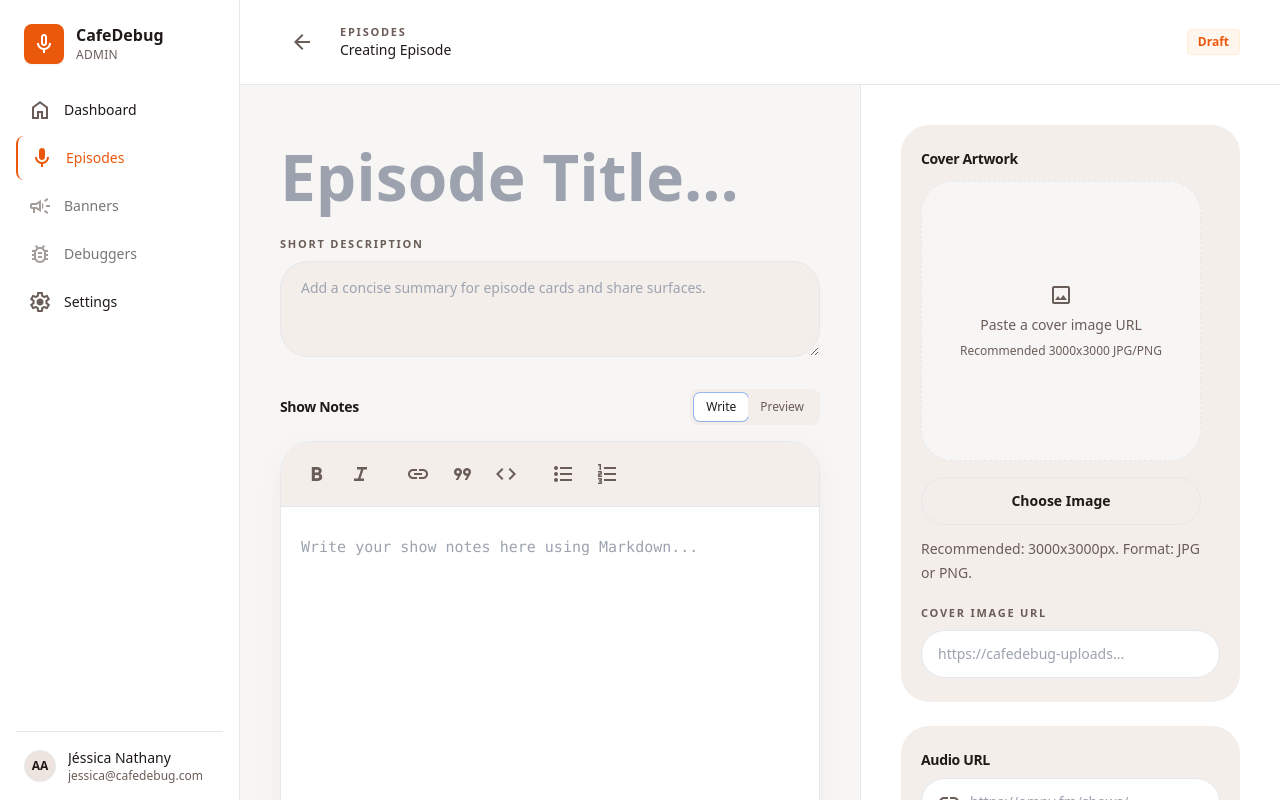
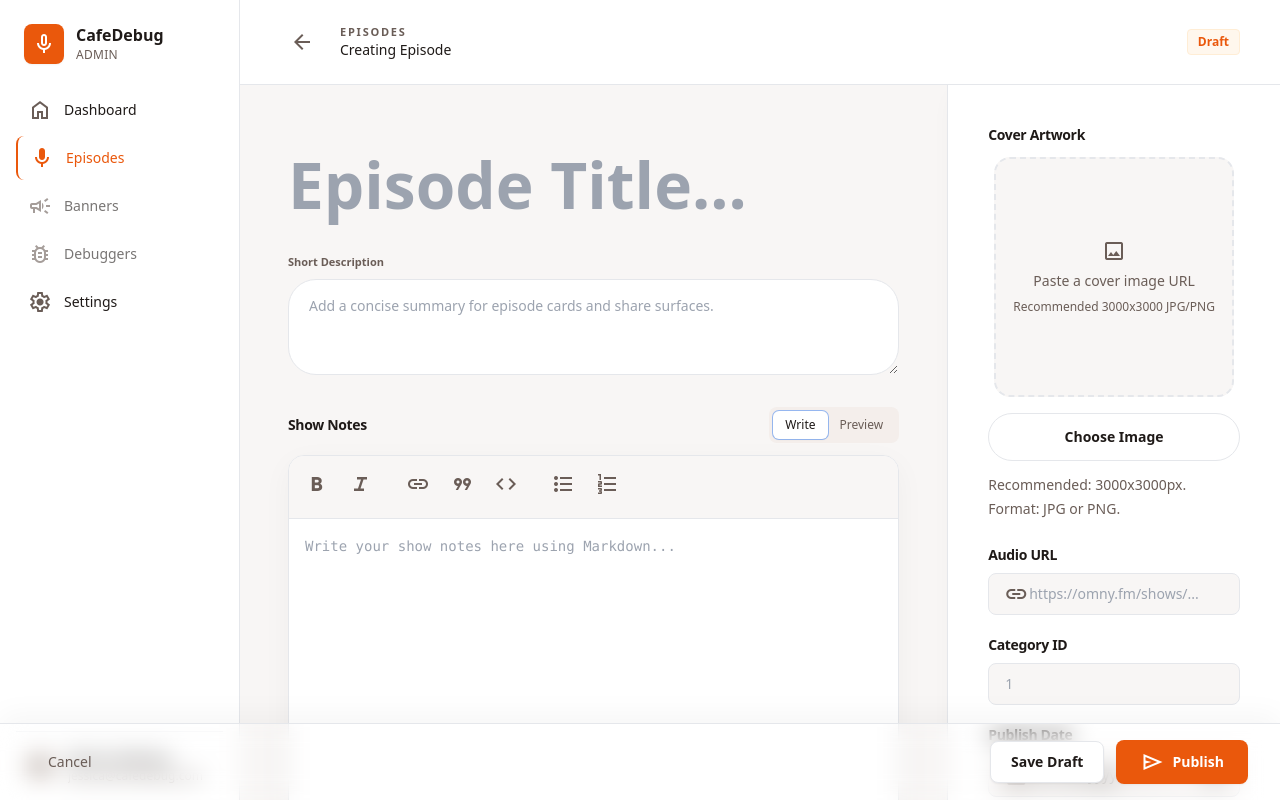
Before and after one commit to RegisBarros/cafedebug-ui, a Next.js app in the folder apps/admin/: page /episodes/new in a window 1280 px wide. Shown: the top 800 px of the page. Built offline with nearby package versions, Linux system fonts and the light colour scheme.

Commit message:
fix(styles): update input and button styles for improved UI consistency in episode editor

```diff
--- a/apps/admin/src/features/episodes/components/episode-editor-form.tsx
+++ b/apps/admin/src/features/episodes/components/episode-editor-form.tsx
@@ -36,12 +36,12 @@ const labelClassName =
   "text-sm font-semibold tracking-tight text-on-surface";
 
 const inputClassName =
-  "h-12 w-full rounded-full border border-outline-variant/70 bg-surface-container-lowest px-4 text-sm text-on-surface outline-none transition focus:border-primary focus:ring-2 focus:ring-focus-ring placeholder:text-on-surface-variant/60";
+  "w-full rounded-lg border border-outline-variant/70 bg-surface px-4 py-2.5 text-sm text-on-surface outline-none transition focus:border-primary focus:ring-2 focus:ring-focus-ring placeholder:text-on-surface-variant/60";
 
 const iconInputClassName =
-  "h-12 w-full rounded-full border border-outline-variant/70 bg-surface-container-lowest pl-12 pr-4 text-sm text-on-surface outline-none transition focus:border-primary focus:ring-2 focus:ring-focus-ring placeholder:text-on-surface-variant/60";
+  "w-full rounded-lg border border-outline-variant/70 bg-surface pl-10 pr-4 py-2.5 text-sm text-on-surface outline-none transition focus:border-primary focus:ring-2 focus:ring-focus-ring placeholder:text-on-surface-variant/60";
 
-const metadataSectionClassName = "space-y-5 rounded-[1.75rem] bg-surface-container-low px-5 py-6";
+const metadataSectionClassName = "space-y-5";
 
 export function EpisodeEditorForm({
   activeAction,
@@ -56,7 +56,6 @@ export function EpisodeEditorForm({
   const [editorMode, setEditorMode] = useState<EditorMode>("write");
   const [tagDraft, setTagDraft] = useState("");
   const descriptionRef = useRef<HTMLTextAreaElement | null>(null);
-  const imageUrlRef = useRef<HTMLInputElement | null>(null);
 
   const {
     register,
@@ -65,7 +64,6 @@ export function EpisodeEditorForm({
     formState: { errors }
   } = form;
   const descriptionField = register("description");
-  const imageUrlField = register("imageUrl");
 
   const description = watch("description");
   const imageUrl = watch("imageUrl");
@@ -206,13 +204,15 @@ export function EpisodeEditorForm({
       ) : null}
 
       <form className="flex flex-1 flex-col" noValidate>
-        <div className="grid flex-1 xl:grid-cols-[minmax(0,1fr)_minmax(340px,420px)]">
-          <section className="bg-surface px-6 pb-32 pt-8 lg:px-8 xl:px-10 xl:pb-36 xl:pt-12">
-            <div className="mx-auto flex max-w-[980px] flex-col gap-8">
+        <input type="hidden" {...register("imageUrl")} />
+
+        <div className="mx-auto flex w-full max-w-[1600px] flex-1 flex-col pb-24 md:flex-row">
+          <section className="w-full px-6 pb-32 pt-8 md:w-[60%] md:p-8 lg:w-[68%] lg:p-12">
+            <div className="flex flex-col gap-8">
               <div className="space-y-4">
                 <input
                   aria-invalid={errors.title ? true : undefined}
-                  className="w-full border-0 bg-transparent px-0 font-display text-4xl font-bold leading-[0.98] text-on-surface outline-none placeholder:text-on-surface-variant/35 focus:ring-0 md:text-5xl xl:text-[4rem]"
+                  className="w-full border-0 border-b-2 border-transparent bg-transparent px-0 py-2 font-display text-4xl font-bold leading-[0.98] text-on-surface outline-none transition-colors placeholder:text-on-surface-variant/35 hover:border-outline-variant/60 focus:border-primary focus:ring-0 md:text-5xl xl:text-[4rem]"
                   placeholder="Episode Title..."
                   type="text"
                   {...register("title")}
@@ -222,12 +222,12 @@ export function EpisodeEditorForm({
                 ) : null}
 
                 <label className="flex flex-col gap-2">
-                  <span className="text-[11px] font-semibold uppercase tracking-[0.16em] text-on-surface-variant">
+                  <span className="text-[11px] font-semibold text-on-surface-variant">
                     Short Description
                   </span>
                   <textarea
                     aria-invalid={errors.shortDescription ? true : undefined}
-                    className="min-h-24 w-full rounded-[1.75rem] border border-outline-variant/60 bg-surface-container-low px-5 py-4 text-sm text-on-surface outline-none transition placeholder:text-on-surface-variant/55 focus:border-primary focus:ring-2 focus:ring-focus-ring"
+                    className="min-h-24 w-full rounded-[1.75rem] border border-outline-variant/60 bg-surface-container-lowest px-5 py-4 text-sm text-on-surface outline-none transition placeholder:text-on-surface-variant/55 focus:border-primary focus:ring-2 focus:ring-focus-ring"
                     maxLength={240}
                     placeholder="Add a concise summary for episode cards and share surfaces."
                     {...register("shortDescription")}
@@ -238,7 +238,7 @@ export function EpisodeEditorForm({
                 </label>
               </div>
 
-              <div className="space-y-4">
+              <div className="flex min-h-[500px] flex-1 flex-col gap-3">
                 <div className="flex flex-wrap items-center justify-between gap-4">
                   <label className={labelClassName} htmlFor="episode-show-notes">
                     Show Notes
@@ -249,7 +249,7 @@ export function EpisodeEditorForm({
                       className={`inline-flex items-center justify-center rounded-md px-3 py-1.5 text-xs font-medium transition-colors ${
                         editorMode === "write"
                           ? "bg-surface-container-lowest text-on-surface shadow-sm ring-1 ring-outline-variant/50"
-                          : "bg-surface-container-low text-on-surface-variant hover:text-on-surface"
+                          : "bg-transparent text-on-surface-variant hover:text-on-surface"
                       }`}
                       onClick={(event) => {
                         event.preventDefault();
@@ -263,7 +263,7 @@ export function EpisodeEditorForm({
                       className={`inline-flex items-center justify-center rounded-md px-3 py-1.5 text-xs font-medium transition-colors ${
                         editorMode === "preview"
                           ? "bg-surface-container-lowest text-on-surface shadow-sm ring-1 ring-outline-variant/50"
-                          : "bg-surface-container-low text-on-surface-variant hover:text-on-surface"
+                          : "bg-transparent text-on-surface-variant hover:text-on-surface"
                       }`}
                       onClick={(event) => {
                         event.preventDefault();
@@ -276,11 +276,11 @@ export function EpisodeEditorForm({
                   </div>
                 </div>
 
-                <div className="overflow-hidden rounded-[2rem] border border-outline-variant/60 bg-surface-container-lowest shadow-ambient">
-                  <div className="flex flex-wrap items-center gap-1 border-b border-outline-variant/50 bg-surface-container-low px-4 py-3 text-on-surface-variant">
+                <div className="overflow-hidden rounded-xl border border-outline-variant/60 bg-surface-container-lowest shadow-ambient">
+                  <div className="flex flex-wrap items-center gap-1 overflow-x-auto border-b border-outline-variant/50 bg-surface px-2 py-2 text-on-surface-variant">
                     <button
                       aria-label="Bold"
-                      className="inline-flex h-10 w-10 items-center justify-center rounded-xl transition hover:bg-surface-container-high hover:text-on-surface"
+                      className="rounded-lg p-2 transition hover:bg-surface-container-low hover:text-on-surface"
                       onClick={(event) => {
                         event.preventDefault();
                         wrapSelection("**");
@@ -293,7 +293,7 @@ export function EpisodeEditorForm({
                     </button>
                     <button
                       aria-label="Italic"
-                      className="inline-flex h-10 w-10 items-center justify-center rounded-xl transition hover:bg-surface-container-high hover:text-on-surface"
+                      className="rounded-lg p-2 transition hover:bg-surface-container-low hover:text-on-surface"
                       onClick={(event) => {
                         event.preventDefault();
                         wrapSelection("*");
@@ -304,10 +304,10 @@ export function EpisodeEditorForm({
                         format_italic
                       </span>
                     </button>
-                    <span className="mx-1 h-6 w-px bg-outline-variant/70" />
+                    <span className="mx-1 h-5 w-px bg-outline-variant/50" />
                     <button
                       aria-label="Link"
-                      className="inline-flex h-10 w-10 items-center justify-center rounded-xl transition hover:bg-surface-container-high hover:text-on-surface"
+                      className="rounded-lg p-2 transition hover:bg-surface-container-low hover:text-on-surface"
                       onClick={(event) => {
                         event.preventDefault();
                         insertLink();
@@ -320,7 +320,7 @@ export function EpisodeEditorForm({
                     </button>
                     <button
                       aria-label="Quote"
-                      className="inline-flex h-10 w-10 items-center justify-center rounded-xl transition hover:bg-surface-container-high hover:text-on-surface"
+                      className="rounded-lg p-2 transition hover:bg-surface-container-low hover:text-on-surface"
                       onClick={(event) => {
                         event.preventDefault();
                         prefixLines((line) => `> ${line}`);
@@ -333,7 +333,7 @@ export function EpisodeEditorForm({
                     </button>
                     <button
                       aria-label="Code"
-                      className="inline-flex h-10 w-10 items-center justify-center rounded-xl transition hover:bg-surface-container-high hover:text-on-surface"
+                      className="rounded-lg p-2 transition hover:bg-surface-container-low hover:text-on-surface"
                       onClick={(event) => {
                         event.preventDefault();
                         wrapSelection("`");
@@ -344,10 +344,10 @@ export function EpisodeEditorForm({
                         code
                       </span>
                     </button>
-                    <span className="mx-1 h-6 w-px bg-outline-variant/70" />
+                    <span className="mx-1 h-5 w-px bg-outline-variant/50" />
                     <button
                       aria-label="Bulleted List"
-                      className="inline-flex h-10 w-10 items-center justify-center rounded-xl transition hover:bg-surface-container-high hover:text-on-surface"
+                      className="rounded-lg p-2 transition hover:bg-surface-container-low hover:text-on-surface"
                       onClick={(event) => {
                         event.preventDefault();
                         prefixLines((line) => `- ${line}`);
@@ -360,7 +360,7 @@ export function EpisodeEditorForm({
                     </button>
                     <button
                       aria-label="Numbered List"
-                      className="inline-flex h-10 w-10 items-center justify-center rounded-xl transition hover:bg-surface-container-high hover:text-on-surface"
+                      className="rounded-lg p-2 transition hover:bg-surface-container-low hover:text-on-surface"
                       onClick={(event) => {
                         event.preventDefault();
                         prefixLines((line, index) => `${index + 1}. ${line}`);
@@ -376,7 +376,7 @@ export function EpisodeEditorForm({
                   {editorMode === "write" ? (
                     <textarea
                       aria-invalid={errors.description ? true : undefined}
-                      className="min-h-[520px] w-full resize-none border-0 bg-transparent px-5 py-6 font-mono text-[15px] leading-8 text-on-surface outline-none placeholder:text-on-surface-variant/45 focus:ring-0"
+                      className="min-h-[520px] w-full resize-none border-0 bg-transparent p-4 font-mono text-sm leading-relaxed text-on-surface outline-none placeholder:text-on-surface-variant/45 focus:ring-0"
                       id="episode-show-notes"
                       placeholder="Write your show notes here using Markdown..."
                       {...descriptionField}
@@ -386,9 +386,9 @@ export function EpisodeEditorForm({
                       }}
                     />
                   ) : (
-                    <div className="min-h-[520px] px-5 py-6">
+                    <div className="min-h-[520px] p-4">
                       {description.trim().length > 0 ? (
-                        <pre className="whitespace-pre-wrap font-mono text-[15px] leading-8 text-on-surface">
+                        <pre className="whitespace-pre-wrap font-mono text-sm leading-relaxed text-on-surface">
                           {description}
                         </pre>
                       ) : (
@@ -406,14 +406,14 @@ export function EpisodeEditorForm({
             </div>
           </section>
 
-          <aside className="border-t border-outline-variant/60 bg-surface-container-lowest px-6 pb-32 pt-8 lg:px-8 xl:border-l xl:border-t-0 xl:px-10 xl:pb-36 xl:pt-10">
+          <aside className="w-full border-t border-outline-variant/60 bg-surface-container-lowest px-6 pb-32 pt-8 shadow-[-4px_0_24px_-12px_rgba(0,0,0,0.05)] md:w-[40%] md:border-l md:border-t-0 md:p-8 lg:w-[32%] lg:p-10">
             <div className="flex flex-col gap-6">
               <section className={metadataSectionClassName}>
                 <div className="flex flex-col gap-3">
                   <p className={labelClassName}>Cover Artwork</p>
 
-                  <div className="flex flex-col gap-4 md:flex-row xl:flex-col">
-                    <div className="relative aspect-square w-full max-w-[280px] overflow-hidden rounded-[2rem] border border-dashed border-outline-variant/70 bg-surface">
+                  <div className="flex flex-col gap-4">
+                    <div className="relative mx-auto aspect-square w-full max-w-[240px] overflow-hidden rounded-xl border-2 border-dashed border-outline-variant/40 bg-surface">
                       {imageUrl.trim().length > 0 ? (
                         <img
                           alt="Episode cover preview"
@@ -439,10 +439,6 @@ export function EpisodeEditorForm({
                     <div className="flex flex-col gap-3 xl:max-w-[280px]">
                       <button
                         className="inline-flex h-12 items-center justify-center rounded-full border border-outline-variant/70 px-5 text-sm font-semibold text-on-surface transition hover:bg-surface-container-low focus-visible:outline-none focus-visible:ring-2 focus-visible:ring-focus-ring"
-                        onClick={(event) => {
-                          event.preventDefault();
-                          imageUrlRef.current?.focus();
-                        }}
                         type="button"
                       >
                         Choose Image
@@ -454,25 +450,9 @@ export function EpisodeEditorForm({
                   </div>
                 </div>
 
-                <label className="flex flex-col gap-2">
-                  <span className="text-[11px] font-semibold uppercase tracking-[0.16em] text-on-surface-variant">
-                    Cover Image URL
-                  </span>
-                  <input
-                    aria-invalid={errors.imageUrl ? true : undefined}
-                    className={inputClassName}
-                    placeholder="https://cafedebug-uploads..."
-                    type="url"
-                    {...imageUrlField}
-                    ref={(element) => {
-                      imageUrlField.ref(element);
-                      imageUrlRef.current = element;
-                    }}
-                  />
-                  {errors.imageUrl?.message ? (
-                    <p className="text-xs text-danger">{errors.imageUrl.message}</p>
-                  ) : null}
-                </label>
+                {errors.imageUrl?.message ? (
+                  <p className="text-xs text-danger">{errors.imageUrl.message}</p>
+                ) : null}
               </section>
 
               <section className={metadataSectionClassName}>
@@ -540,13 +520,13 @@ export function EpisodeEditorForm({
                     <div className="flex flex-wrap gap-2">
                       {tags.map((tag) => (
                         <span
-                          className="inline-flex items-center gap-2 rounded-full border border-primary/30 bg-primary/10 px-3 py-1.5 text-sm font-medium text-primary"
+                          className="inline-flex items-center gap-1 rounded-full bg-surface px-2.5 py-1 text-xs font-medium text-on-surface-variant"
                           key={tag}
                         >
                           {tag}
                           <button
                             aria-label={`Remove ${tag}`}
-                            className="inline-flex h-4 w-4 items-center justify-center rounded-full text-primary transition hover:text-primary-strong"
+                            className="inline-flex h-4 w-4 items-center justify-center rounded-full text-on-surface-variant transition hover:text-on-surface"
                             onClick={(event) => {
                               event.preventDefault();
                               removeTag(tag);
@@ -606,10 +586,10 @@ export function EpisodeEditorForm({
           </aside>
         </div>
 
-        <footer className="sticky bottom-0 z-20 mt-auto border-t border-outline-variant/60 bg-surface-container-lowest px-6 py-5 lg:px-8 xl:px-10">
-          <div className="flex flex-wrap items-center justify-between gap-4">
+        <footer className="fixed bottom-0 left-0 right-0 z-30 border-t border-outline-variant/60 bg-surface-container-lowest/80 p-4 shadow-[0_-8px_30px_rgba(0,0,0,0.04)] backdrop-blur-md">
+          <div className="mx-auto flex w-full max-w-[1600px] flex-wrap items-center justify-between gap-4 px-2 md:px-4">
             <button
-              className="text-sm font-medium text-on-surface-variant transition hover:text-on-surface"
+              className="rounded-lg px-4 py-2 text-sm font-medium text-on-surface-variant transition hover:bg-surface hover:text-on-surface"
               onClick={(event) => {
                 event.preventDefault();
                 onCancel();
@@ -621,7 +601,7 @@ export function EpisodeEditorForm({
 
             <div className="flex flex-wrap items-center gap-3">
               <button
-                className="inline-flex h-12 items-center justify-center rounded-full border border-outline-variant/70 px-6 text-sm font-semibold text-on-surface transition hover:bg-surface-container-low focus-visible:outline-none focus-visible:ring-2 focus-visible:ring-focus-ring disabled:cursor-not-allowed disabled:opacity-60"
+                className="inline-flex items-center justify-center rounded-lg border border-outline-variant/70 bg-surface-container-lowest px-5 py-2.5 text-sm font-semibold text-on-surface shadow-sm transition hover:bg-surface focus-visible:outline-none focus-visible:ring-2 focus-visible:ring-focus-ring disabled:cursor-not-allowed disabled:opacity-60"
                 disabled={isSubmitting}
                 onClick={(event) => {
                   event.preventDefault();
@@ -635,7 +615,7 @@ export function EpisodeEditorForm({
               </button>
 
               <button
-                className="inline-flex h-12 items-center justify-center gap-2 rounded-full bg-primary px-7 text-sm font-semibold text-on-primary transition hover:bg-primary-strong focus-visible:outline-none focus-visible:ring-2 focus-visible:ring-focus-ring disabled:cursor-not-allowed disabled:opacity-60"
+                className="inline-flex items-center justify-center gap-2 rounded-lg bg-primary px-6 py-2.5 text-sm font-semibold text-on-primary shadow-sm transition hover:bg-primary-strong focus-visible:outline-none focus-visible:ring-2 focus-visible:ring-focus-ring disabled:cursor-not-allowed disabled:opacity-60"
                 disabled={isSubmitting}
                 onClick={(event) => {
                   event.preventDefault();
```
